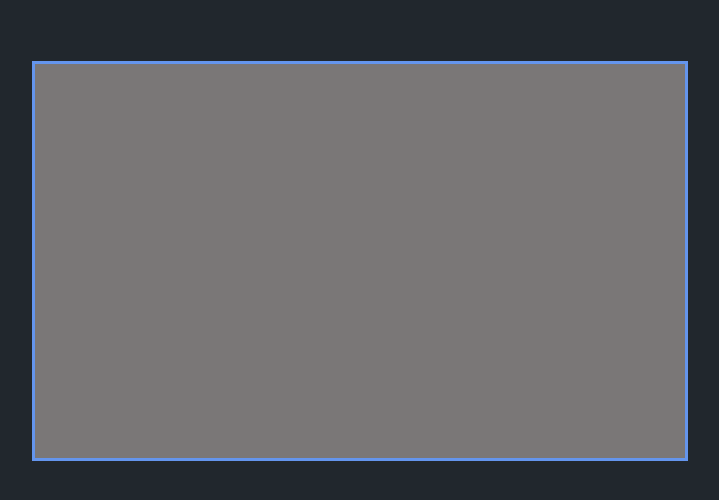
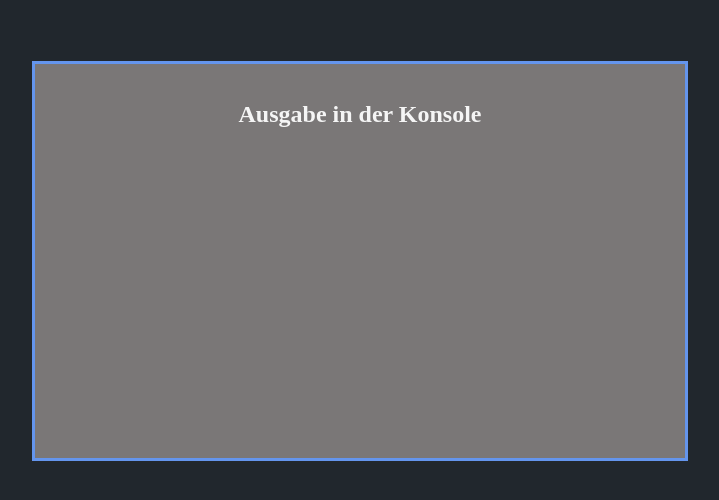
Before and after one commit to jennijennina/Vertiefung-JavaScript---Objekte, a plain HTML site: page index.html in a window 1280 px wide. Shown: the part 132-632 px from the top of the page, without its empty margins (280-999 px from the left). Drawn offline with Linux system fonts and the light colour scheme.

Commit message:
README+html+cssUpdate

```diff
--- a/assets/css/style.css
+++ b/assets/css/style.css
@@ -54,4 +54,11 @@ body {
   transition: 100px ease;
   user-select: none;
 }
+h1 {
+  color: whitesmoke;
+  display: flex;
+  align-items: center;
+  justify-content: center;
+  margin-top: 2rem;
+}
 /* ========= AB HIER AUFGABE ========= */
--- a/index.html
+++ b/index.html
@@ -14,6 +14,8 @@
     <section id="nameItSection">
       <div>
         <article id="person"></article>
+
+        <h1>Ausgabe in der Konsole</h1>
       </div>
     </section>
 
```
Also changed, not shown: 1 other file.
